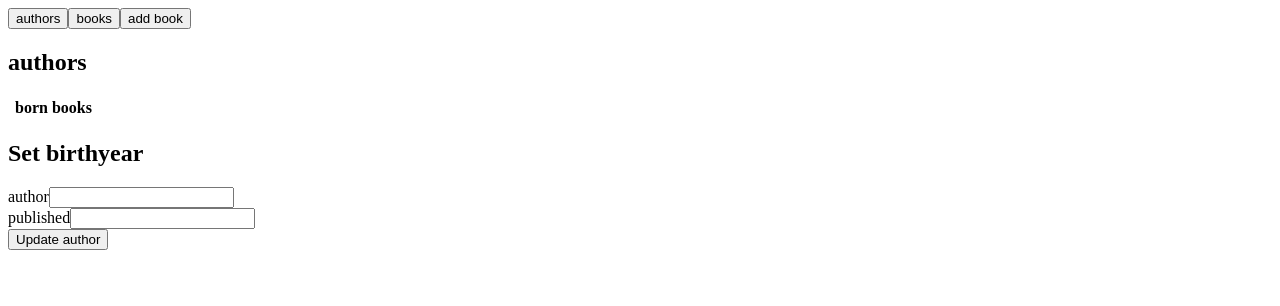
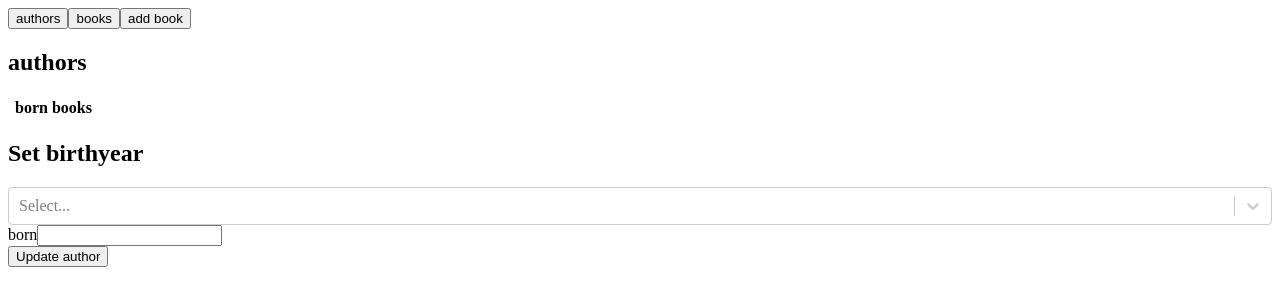
Before and after one commit to rmzNadir/fso-part-8, a React (Create React App) app in the folder frontend/: page / in a window 1280 px wide. Shown: the top 306 px of the page. Built offline with nearby package versions, Linux system fonts and the light colour scheme.

Commit message:
Exercise 8.12

```diff
--- a/frontend/package.json
+++ b/frontend/package.json
@@ -10,7 +10,8 @@
     "graphql": "^15.5.0",
     "react": "^16.12.0",
     "react-dom": "^16.12.0",
-    "react-scripts": "3.4.0"
+    "react-scripts": "3.4.0",
+    "react-select": "^4.3.0"
   },
   "scripts": {
     "start": "react-scripts start",
--- a/frontend/src/components/Authors.js
+++ b/frontend/src/components/Authors.js
@@ -1,4 +1,7 @@
 import React, {useState} from 'react';
+import Select from 'react-select';
+
+
 import { useQuery, useMutation } from '@apollo/client';
 import { ALL_AUTHORS } from '../queries';
 import {EDIT_AUTHOR} from '../mutations'
@@ -17,7 +20,7 @@ const Authors = (props) => {
   const submit = async (event) => {
     event.preventDefault();
 
-    addBook({ variables: { name, born: +born } });
+    addBook({ variables: { name:name.value, born: +born } });
 
     setName('');
     setBorn('')
@@ -52,15 +55,13 @@ const Authors = (props) => {
       </h2>
       <form onSubmit={submit}>
 
+      <Select
+        value={name}
+        onChange={(e)=>setName(e)}
+        options={allAuthors && allAuthors.map(a=>({value:a.name, label:a.name}))}
+      />
         <div>
-          author
-          <input
-            value={name}
-            onChange={({ target }) => setName(target.value)}
-          />
-        </div>
-        <div>
-          published
+          born
           <input
             type='number'
             value={born}
```
Also changed, not shown: 1 other file (tests, documents, lock files or other folders).
